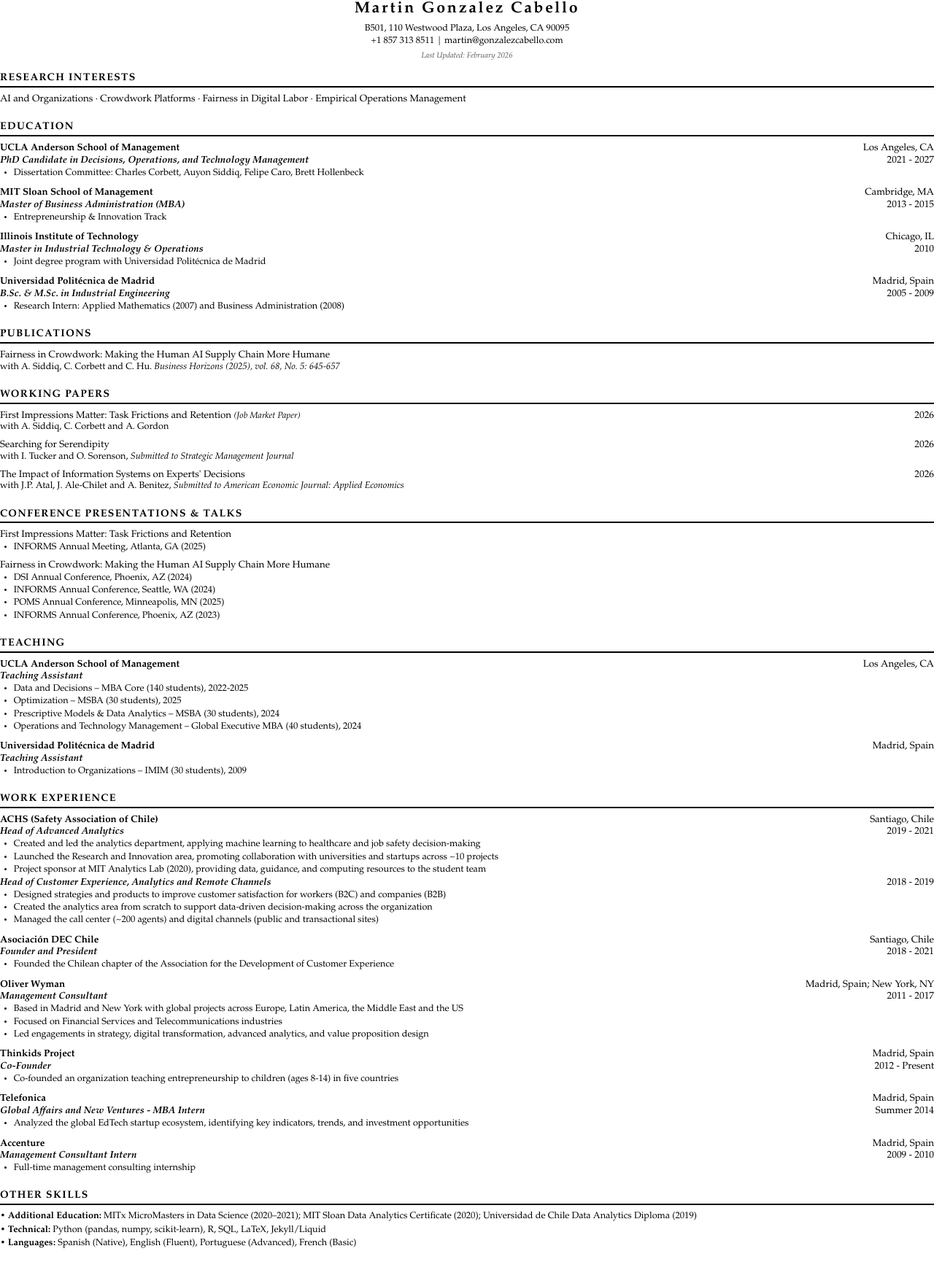
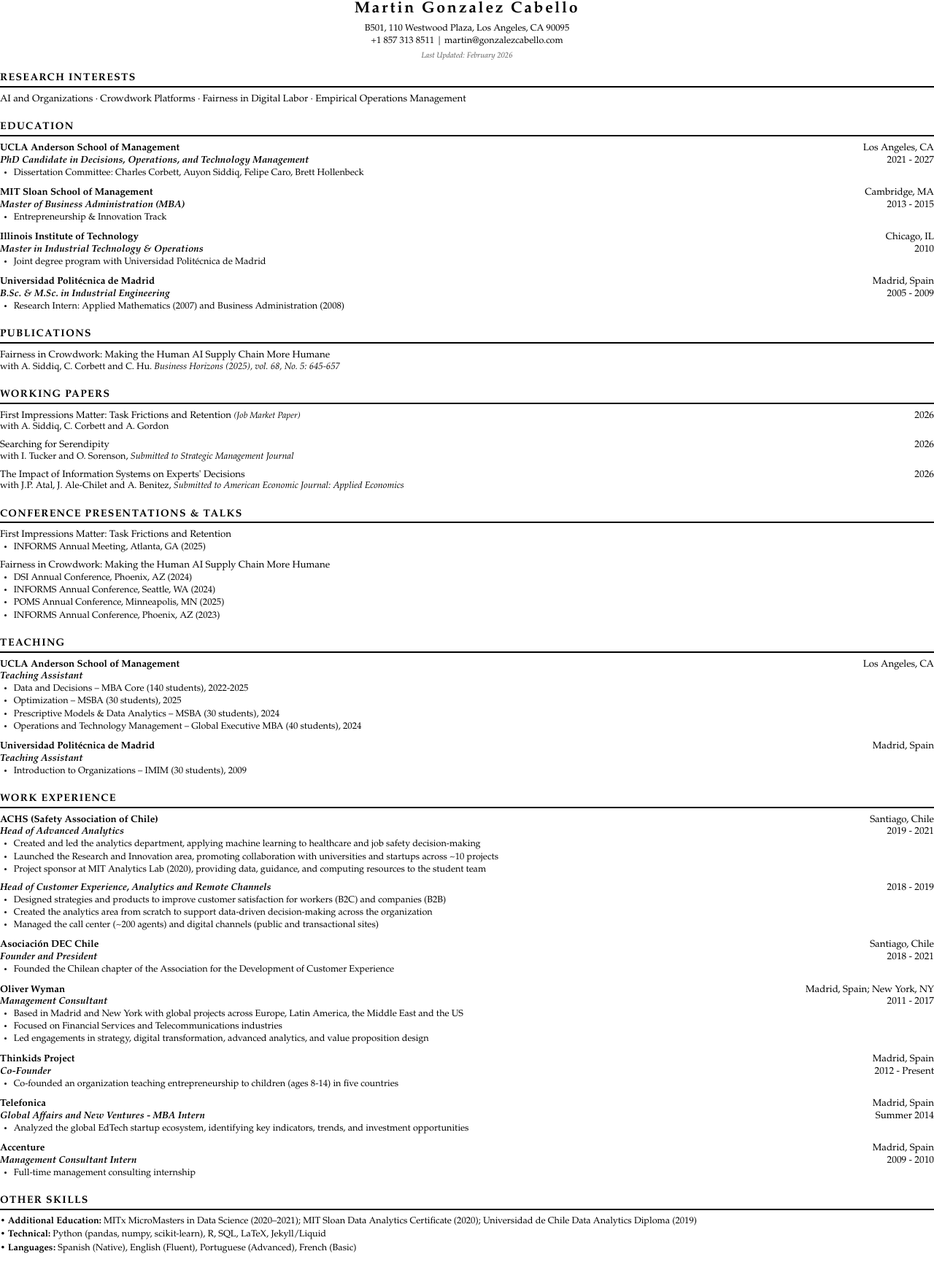
Before and after one commit to martins73/research-site, a Jekyll site: the page built from cv-print.html, in a window 1280 px wide. Shown: the whole page at 73% size. Built offline with Jekyll 4.4.1, drawn with Linux system fonts in a browser that asks for light colours.

Commit message:
Add position spacing, fix orphaned headers, hide cv-print page
- Add 6pt margin between subsequent positions within the same company
- Add page-break-after: avoid on section h2 to prevent orphaned headers
- Redirect /cv-print/ to /cv/ via Cloudflare _redirects (GitHub Action
  is unaffected since Puppeteer uses local build)
- Add _redirects to Jekyll include list

https://claude.ai/code/session_01AAy6LZYttfLVwm5WTxrjVN

```diff
--- a/_config.yml
+++ b/_config.yml
@@ -70,6 +70,10 @@ plugins:
   - jekyll-seo-tag
   - jekyll-sitemap
 
+# Include files that Jekyll would normally skip (underscore-prefixed)
+include:
+  - _redirects
+
 # Exclude from processing
 exclude:
   - README.md
--- a/_layouts/cv-print.html
+++ b/_layouts/cv-print.html
@@ -177,6 +177,11 @@
       font-size: 10pt;
     }
 
+    /* --- Multiple positions within same company --- */
+    .position-subsequent {
+      margin-top: 6pt;
+    }
+
     /* --- Page break control --- */
     .entry {
       page-break-inside: avoid;
@@ -184,6 +189,15 @@
 
     .paper-entry {
       page-break-inside: avoid;
+    }
+
+    section h2 {
+      page-break-after: avoid;
+    }
+
+    section {
+      page-break-inside: auto;
+      break-inside: auto;
     }
 
     @page {
--- a/cv-print.html
+++ b/cv-print.html
@@ -239,6 +239,7 @@ exclude_from_nav: true
             <span class="entry-right">{{ company.location }}</span>
         </div>
         {% for position in company.positions %}
+        <div class="position{% unless forloop.first %} position-subsequent{% endunless %}">
             <div class="entry-row">
                 <span class="entry-left entry-role">{{ position.role }}</span>
                 <span class="entry-right">{{ position.dates }}</span>
@@ -252,6 +253,7 @@ exclude_from_nav: true
                 </ul>
             </div>
             {% endif %}
+        </div>
         {% endfor %}
     </div>
     {% endfor %}
```
Also changed, not shown: 1 other file. Lines whose indentation alone changed are shown as unchanged.
